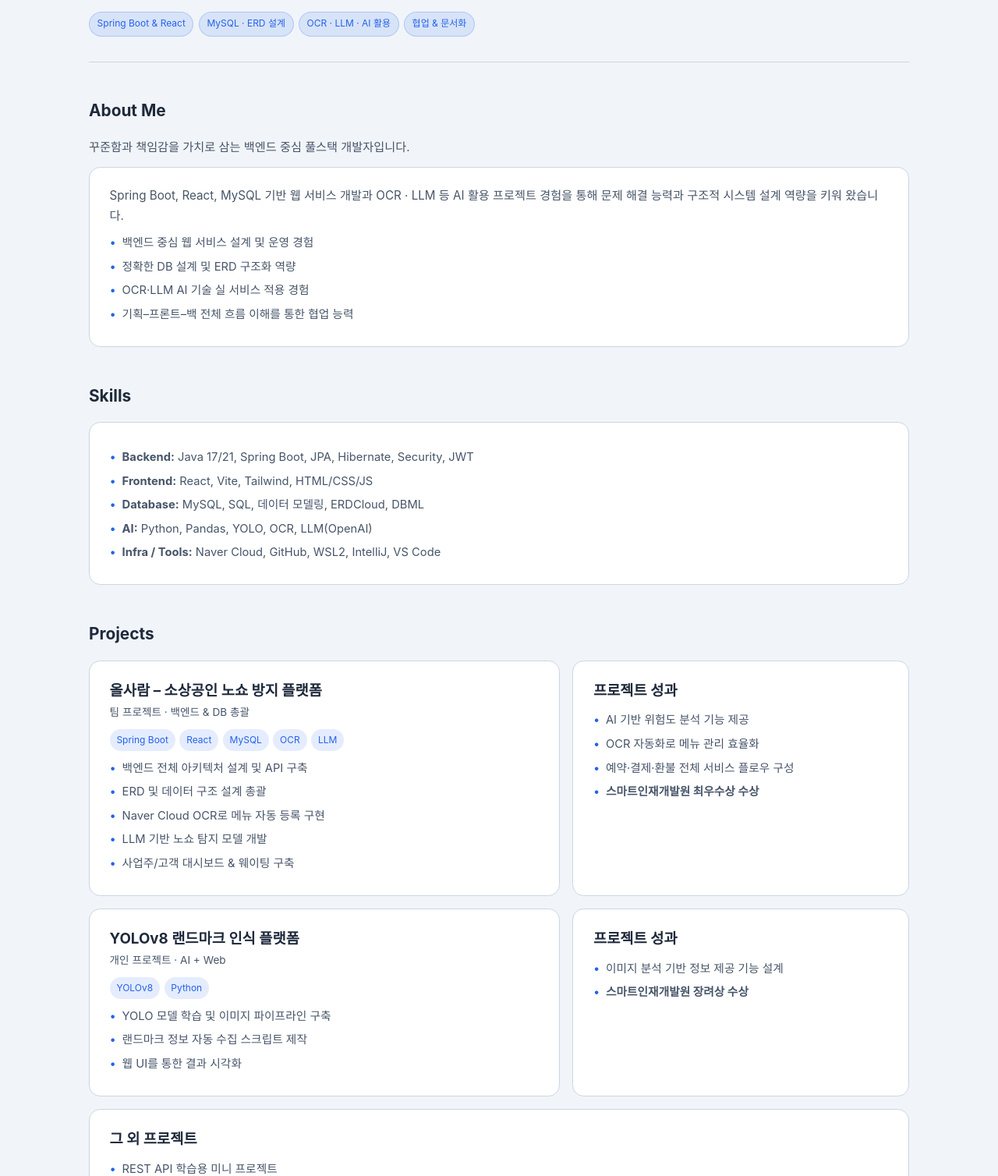
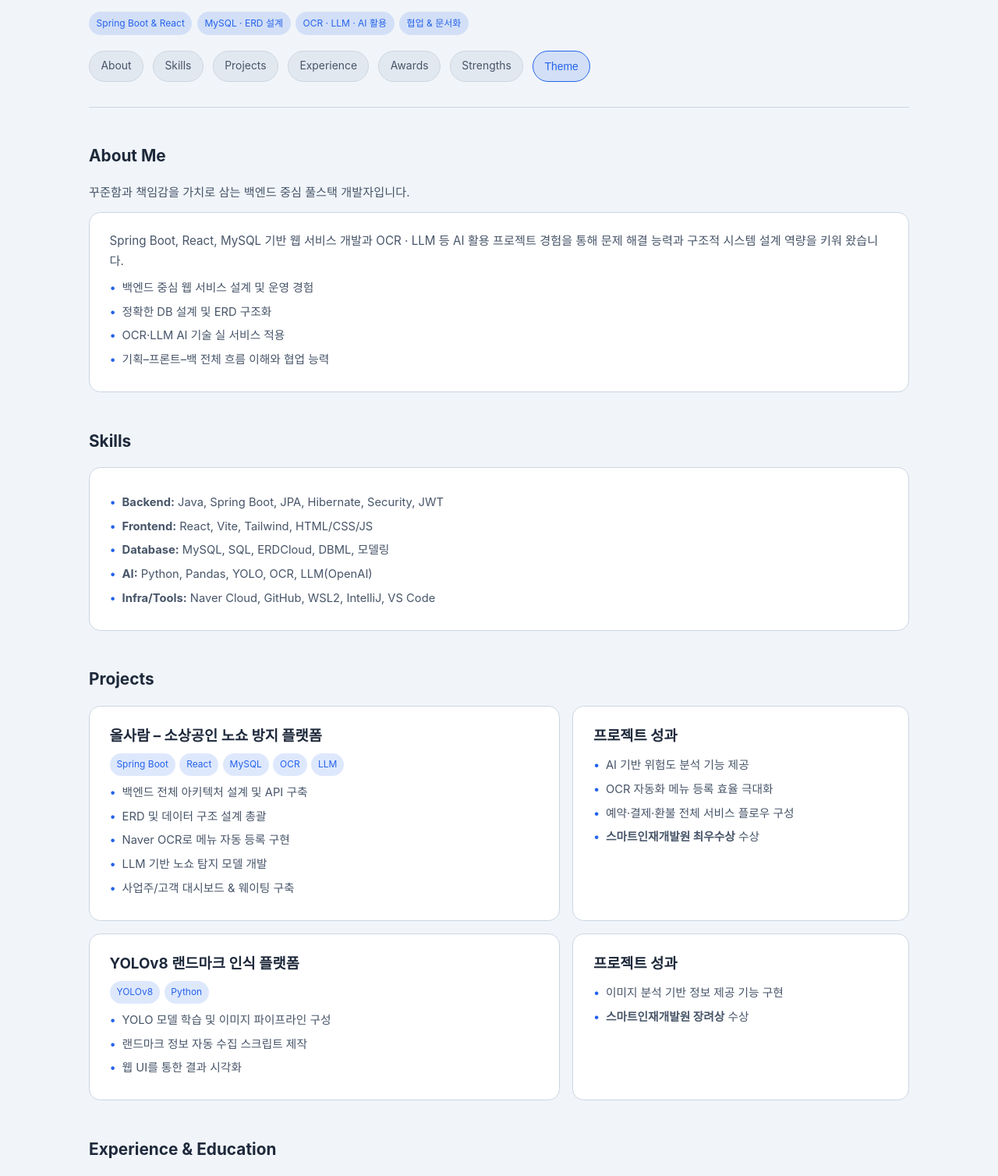
Before and after one commit to baej5600-cpu/portfolio, a website: page index.html in a window 1280 px wide. Shown: the part 141-1649 px from the top of the page at 78% size. Drawn offline with Linux system fonts and the light colour scheme.

Commit message:
Upgrade portfolio design

```diff
--- a/index.html
+++ b/index.html
@@ -6,18 +6,51 @@
 <meta name="viewport" content="width=device-width, initial-scale=1.0" />
 
 <style>
-/* -------------------- 밝은 다크모드 테마 -------------------- */
+/* ==========================================
+   기본 테마(Theme 1: Light Blue)
+========================================== */
 :root {
     --bg: #f1f5f9;
     --bg-soft: #e2e8f0;
     --card: #ffffff;
     --accent: #2563eb;
-    --accent-soft: rgba(37, 99, 235, 0.12);
+    --accent-soft: rgba(37, 99, 235, 0.15);
     --text: #1e293b;
     --text-soft: #475569;
     --border: #cbd5e1;
 }
 
+/* ==========================================
+   Theme 2: Deep Dark
+========================================== */
+.theme-dark {
+    --bg: #0f172a;
+    --bg-soft: #1e293b;
+    --card: #1e293b;
+    --accent: #38bdf8;
+    --accent-soft: rgba(56, 189, 248, 0.15);
+    --text: #e2e8f0;
+    --text-soft: #94a3b8;
+    --border: #334155;
+}
+
+/* ==========================================
+   Theme 3: Mint Aqua
+========================================== */
+.theme-mint {
+    --bg: #e6fffa;
+    --bg-soft: #ccfbf1;
+    --card: #ffffff;
+    --accent: #0d9488;
+    --accent-soft: rgba(13, 148, 136, 0.15);
+    --text: #134e4a;
+    --text-soft: #155e75;
+    --border: #99f6e4;
+}
+
+/* ==========================================
+   Base Styles
+========================================== */
 * { margin:0; padding:0; box-sizing:border-box; }
 
 body {
@@ -25,22 +58,31 @@ body {
     background: var(--bg);
     color: var(--text);
     line-height: 1.7;
+    transition: background 0.4s ease, color 0.4s ease;
+    opacity: 0;
+    animation: fadeIn 0.8s ease forwards;
 }
 
-/* -------------------- Layout -------------------- */
+@keyframes fadeIn {
+  from { opacity: 0; transform: translateY(6px); }
+  to { opacity: 1; transform: translateY(0); }
+}
+
 .wrapper {
     max-width: 1100px;
     margin: 0 auto;
     padding: 2.8rem 1.5rem 5rem;
 }
 
+/* ==========================================
+   Header
+========================================== */
 header {
     padding-bottom: 2rem;
     border-bottom: 1px solid var(--border);
     margin-bottom: 2.8rem;
 }
 
-/* -------------------- Header -------------------- */
 .header-main {
     display:flex;
     justify-content: space-between;
@@ -51,14 +93,12 @@ header {
 .title-group h1 {
     font-size: clamp(2.2rem, 3vw, 2.8rem);
     font-weight: 800;
-    letter-spacing: -0.5px;
 }
 
 .title-group h2 {
     font-size: 1rem;
     color: var(--accent);
-    margin-top: 0.35rem;
-    letter-spacing: 0.08em;
+    margin-top: 0.4rem;
 }
 
 .badges {
@@ -74,81 +114,133 @@ header {
     border-radius:999px;
     background: var(--accent-soft);
     color: var(--accent);
-    border:1px solid rgba(37,99,235,0.22);
 }
 
-/* -------------------- Contact -------------------- */
-.contact {
-    font-size: 0.9rem;
-    text-align: right;
-    color: var(--text-soft);
+/* ==========================================
+   Navbar
+========================================== */
+.nav {
+    display:flex;
+    flex-wrap:wrap;
+    gap:0.75rem;
+    margin-top: 1.2rem;
 }
-.contact a { color: var(--accent); text-decoration: none; }
-.contact a:hover { text-decoration: underline; }
 
-/* -------------------- Sections -------------------- */
-.section { margin-bottom:2.8rem; }
+.nav a {
+    padding:0.45rem 0.9rem;
+    border-radius:999px;
+    background: var(--bg-soft);
+    border:1px solid var(--border);
+    font-size:0.87rem;
+    text-decoration:none;
+    color:var(--text-soft);
+    transition:0.25s;
+}
+
+.nav a:hover {
+    border-color:var(--accent);
+    color:var(--accent);
+}
+
+/* Theme Button */
+.theme-btn {
+    padding:0.45rem 0.9rem;
+    border-radius:999px;
+    background: var(--accent-soft);
+    color: var(--accent);
+    border:1px solid var(--accent);
+    font-size:0.87rem;
+    cursor:pointer;
+    transition:0.25s;
+}
+.theme-btn:hover {
+    background: var(--accent);
+    color:white;
+}
+
+/* ==========================================
+   Sections
+========================================== */
+.section {
+    margin-bottom:2.8rem;
+    opacity:0;
+    transform:translateY(20px);
+    transition:0.6s ease;
+}
+.section.visible {
+    opacity:1;
+    transform:translateY(0);
+}
 
 .section-title {
     font-size: 1.3rem;
     font-weight: 700;
-    margin-bottom: 1rem;
+    margin-bottom:1rem;
 }
 
 .section-sub {
-    margin-bottom:0.8rem;
     font-size:0.95rem;
     color:var(--text-soft);
+    margin-bottom:0.8rem;
 }
 
-/* -------------------- Cards -------------------- */
+/* ==========================================
+   Cards
+========================================== */
 .card {
     background: var(--card);
-    padding: 1.4rem 1.6rem;
-    border-radius: 0.9rem;
+    padding:1.4rem 1.6rem;
+    border-radius:0.9rem;
     border:1px solid var(--border);
     transition:0.25s ease;
 }
-
 .card:hover {
-    transform: translateY(-3px);
-    box-shadow: 0 6px 18px rgba(0,0,0,0.08);
+    transform:translateY(-4px);
+    box-shadow:0 6px 20px rgba(0,0,0,0.08);
 }
 
-/* -------------------- Tag -------------------- */
+/* ==========================================
+   Tags
+========================================== */
 .tag-row { display:flex; flex-wrap:wrap; gap:0.35rem; margin-top:0.4rem; }
 .tag {
-    font-size:0.75rem;
     padding:0.25rem 0.55rem;
     border-radius:999px;
-    background: var(--accent-soft);
-    color: var(--accent);
+    background:var(--accent-soft);
+    color:var(--accent);
+    font-size:0.75rem;
 }
 
-/* -------------------- Lists -------------------- */
+/* ==========================================
+   Lists
+========================================== */
 ul { list-style:none; margin-top:0.6rem; }
 ul li {
-    margin-bottom:0.35rem;
     padding-left:1rem;
     position:relative;
     font-size:0.92rem;
-    color: var(--text-soft);
+    color:var(--text-soft);
+    margin-bottom:0.35rem;
 }
 ul li::before {
     content:"•";
     position:absolute;
     left:0;
-    color: var(--accent);
+    color:var(--accent);
 }
 
-/* -------------------- Grid -------------------- */
+/* ==========================================
+   Grid
+========================================== */
 .card-grid {
     display:grid;
     grid-template-columns:1.4fr 1fr;
     gap:1rem;
 }
 
-/* -------------------- Footer -------------------- */
+/* ==========================================
+   Footer
+========================================== */
 .footer {
     margin-top:3rem;
     padding-top:1rem;
@@ -160,10 +252,13 @@ ul li::before {
     flex-wrap:wrap;
 }
 
-/* -------------------- Responsive -------------------- */
+/* ==========================================
+   Responsive
+========================================== */
 @media(max-width:768px) {
     .card-grid { grid-template-columns:1fr; }
-    .contact { text-align:left; }
+    .nav { gap:0.4rem; }
+    .nav a, .theme-btn { padding:0.35rem 0.7rem; font-size:0.82rem; }
 }
 </style>
 </head>
@@ -186,7 +281,7 @@ ul li::before {
             </div>
         </div>
 
-        <div class="contact">
+        <div class="contact" style="text-align:right;">
             <div>📧 baej5600@gmail.com</div>
             <div>GitHub:
                 <a href="https://github.com/baej5600-cpu" target="_blank">
@@ -201,9 +296,22 @@ ul li::before {
         </div>
 
     </div>
+
+    <!-- Navigation -->
+    <nav class="nav">
+        <a href="#about">About</a>
+        <a href="#skills">Skills</a>
+        <a href="#projects">Projects</a>
+        <a href="#experience">Experience</a>
+        <a href="#awards">Awards</a>
+        <a href="#strengths">Strengths</a>
+
+        <!-- Theme Button -->
+        <button class="theme-btn" onclick="changeTheme()">Theme</button>
+    </nav>
 </header>
 
-<!-- -------------------- About -------------------- -->
+<!-- ================= ABOUT ================= -->
 <section id="about" class="section">
     <h2 class="section-title">About Me</h2>
     <div class="section-sub">
@@ -211,7 +319,7 @@ ul li::before {
     </div>
 
     <div class="card">
-        <p style="margin-bottom:0.4rem; font-size:0.95rem; color:var(--text-soft);">
+        <p style="font-size:0.95rem; color:var(--text-soft); margin-bottom:0.6rem;">
             Spring Boot, React, MySQL 기반 웹 서비스 개발과
             OCR · LLM 등 AI 활용 프로젝트 경험을 통해
             문제 해결 능력과 구조적 시스템 설계 역량을 키워 왔습니다.
@@ -219,38 +327,34 @@ ul li::before {
 
         <ul>
             <li>백엔드 중심 웹 서비스 설계 및 운영 경험</li>
-            <li>정확한 DB 설계 및 ERD 구조화 역량</li>
-            <li>OCR·LLM AI 기술 실 서비스 적용 경험</li>
-            <li>기획–프론트–백 전체 흐름 이해를 통한 협업 능력</li>
+            <li>정확한 DB 설계 및 ERD 구조화</li>
+            <li>OCR·LLM AI 기술 실 서비스 적용</li>
+            <li>기획–프론트–백 전체 흐름 이해와 협업 능력</li>
         </ul>
     </div>
 </section>
 
-<!-- -------------------- Skills -------------------- -->
+<!-- ================= SKILLS ================= -->
 <section id="skills" class="section">
     <h2 class="section-title">Skills</h2>
-
     <div class="card">
         <ul>
-            <li><b>Backend:</b> Java 17/21, Spring Boot, JPA, Hibernate, Security, JWT</li>
+            <li><b>Backend:</b> Java, Spring Boot, JPA, Hibernate, Security, JWT</li>
             <li><b>Frontend:</b> React, Vite, Tailwind, HTML/CSS/JS</li>
-            <li><b>Database:</b> MySQL, SQL, 데이터 모델링, ERDCloud, DBML</li>
+            <li><b>Database:</b> MySQL, SQL, ERDCloud, DBML, 모델링</li>
             <li><b>AI:</b> Python, Pandas, YOLO, OCR, LLM(OpenAI)</li>
-            <li><b>Infra / Tools:</b> Naver Cloud, GitHub, WSL2, IntelliJ, VS Code</li>
+            <li><b>Infra/Tools:</b> Naver Cloud, GitHub, WSL2, IntelliJ, VS Code</li>
         </ul>
     </div>
 </section>
 
-<!-- -------------------- Projects -------------------- -->
+<!-- ================= PROJECTS ================= -->
 <section id="projects" class="section">
     <h2 class="section-title">Projects</h2>
 
     <div class="card-grid">
         <div class="card">
             <h3>올사람 – 소상공인 노쇼 방지 플랫폼</h3>
-            <p style="font-size:0.85rem; color:var(--text-soft); margin-bottom:0.6rem;">
-                팀 프로젝트 · 백엔드 & DB 총괄
-            </p>
 
             <div class="tag-row">
                 <span class="tag">Spring Boot</span>
@@ -263,7 +367,7 @@ ul li::before {
             <ul>
                 <li>백엔드 전체 아키텍처 설계 및 API 구축</li>
                 <li>ERD 및 데이터 구조 설계 총괄</li>
-                <li>Naver Cloud OCR로 메뉴 자동 등록 구현</li>
+                <li>Naver OCR로 메뉴 자동 등록 구현</li>
                 <li>LLM 기반 노쇼 탐지 모델 개발</li>
                 <li>사업주/고객 대시보드 & 웨이팅 구축</li>
             </ul>
@@ -273,29 +377,23 @@ ul li::before {
             <h3>프로젝트 성과</h3>
             <ul>
                 <li>AI 기반 위험도 분석 기능 제공</li>
-                <li>OCR 자동화로 메뉴 관리 효율화</li>
+                <li>OCR 자동화 메뉴 등록 효율 극대화</li>
                 <li>예약·결제·환불 전체 서비스 플로우 구성</li>
-                <li><b>스마트인재개발원 최우수상 수상</b></li>
+                <li><b>스마트인재개발원 최우수상</b> 수상</li>
             </ul>
         </div>
     </div>
 
-    <div style="height:1rem;"></div>
-
-    <div class="card-grid">
+    <div class="card-grid" style="margin-top:1rem;">
         <div class="card">
             <h3>YOLOv8 랜드마크 인식 플랫폼</h3>
-            <p style="font-size:0.85rem; color:var(--text-soft); margin-bottom:0.6rem;">
-                개인 프로젝트 · AI + Web
-            </p>
-
             <div class="tag-row">
                 <span class="tag">YOLOv8</span>
                 <span class="tag">Python</span>
             </div>
 
             <ul>
-                <li>YOLO 모델 학습 및 이미지 파이프라인 구축</li>
+                <li>YOLO 모델 학습 및 이미지 파이프라인 구성</li>
                 <li>랜드마크 정보 자동 수집 스크립트 제작</li>
                 <li>웹 UI를 통한 결과 시각화</li>
             </ul>
@@ -304,25 +402,14 @@ ul li::before {
         <div class="card">
             <h3>프로젝트 성과</h3>
             <ul>
-                <li>이미지 분석 기반 정보 제공 기능 설계</li>
-                <li><b>스마트인재개발원 장려상 수상</b></li>
-            </ul>
-        </div>
-    </div>
-
-    <div style="margin-top:1rem;">
-        <div class="card">
-            <h3>그 외 프로젝트</h3>
-            <ul>
-                <li>REST API 학습용 미니 프로젝트</li>
-                <li>DB 모델링 및 SQL 실습</li>
-                <li>AI 실험 및 프로토타입 구축</li>
+                <li>이미지 분석 기반 정보 제공 기능 구현</li>
+                <li><b>스마트인재개발원 장려상</b> 수상</li>
             </ul>
         </div>
     </div>
 </section>
 
-<!-- -------------------- Experience -------------------- -->
+<!-- ================= EXPERIENCE ================= -->
 <section id="experience" class="section">
     <h2 class="section-title">Experience & Education</h2>
 
@@ -337,10 +424,9 @@ ul li::before {
     </div>
 </section>
 
-<!-- -------------------- Awards -------------------- -->
+<!-- ================= AWARDS ================= -->
 <section id="awards" class="section">
     <h2 class="section-title">Awards</h2>
-
     <div class="card">
         <ul>
             <li><b>최우수상</b> — 올사람 프로젝트</li>
@@ -349,10 +435,9 @@ ul li::before {
     </div>
 </section>
 
-<!-- -------------------- Strengths -------------------- -->
+<!-- ================= STRENGTHS ================= -->
 <section id="strengths" class="section">
     <h2 class="section-title">Strengths</h2>
-
     <div class="card">
         <ul>
             <li>문제 해결 능력 — 에러 분석 및 구조적 해결</li>
@@ -372,6 +457,37 @@ ul li::before {
 </div>
 
 <script>
+// ======================= Scroll Animation =======================
+const sections = document.querySelectorAll(".section");
+function reveal() {
+  sections.forEach(sec => {
+    const top = sec.getBoundingClientRect().top;
+    if(top < window.innerHeight - 120) sec.classList.add("visible");
+  });
+}
+window.addEventListener("scroll", reveal);
+reveal();
+
+// ======================= Theme Switching =======================
+let themeIndex = localStorage.getItem("themeIndex")
+  ? parseInt(localStorage.getItem("themeIndex"))
+  : 0;
+
+const themes = ["", "theme-dark", "theme-mint"];
+
+function applyTheme() {
+  document.body.className = themes[themeIndex];
+  localStorage.setItem("themeIndex", themeIndex);
+}
+
+function changeTheme() {
+  themeIndex = (themeIndex + 1) % themes.length;
+  applyTheme();
+}
+
+applyTheme();
+
+// ======================= Year Update =======================
 document.getElementById("year").textContent = new Date().getFullYear();
 </script>
 
```
